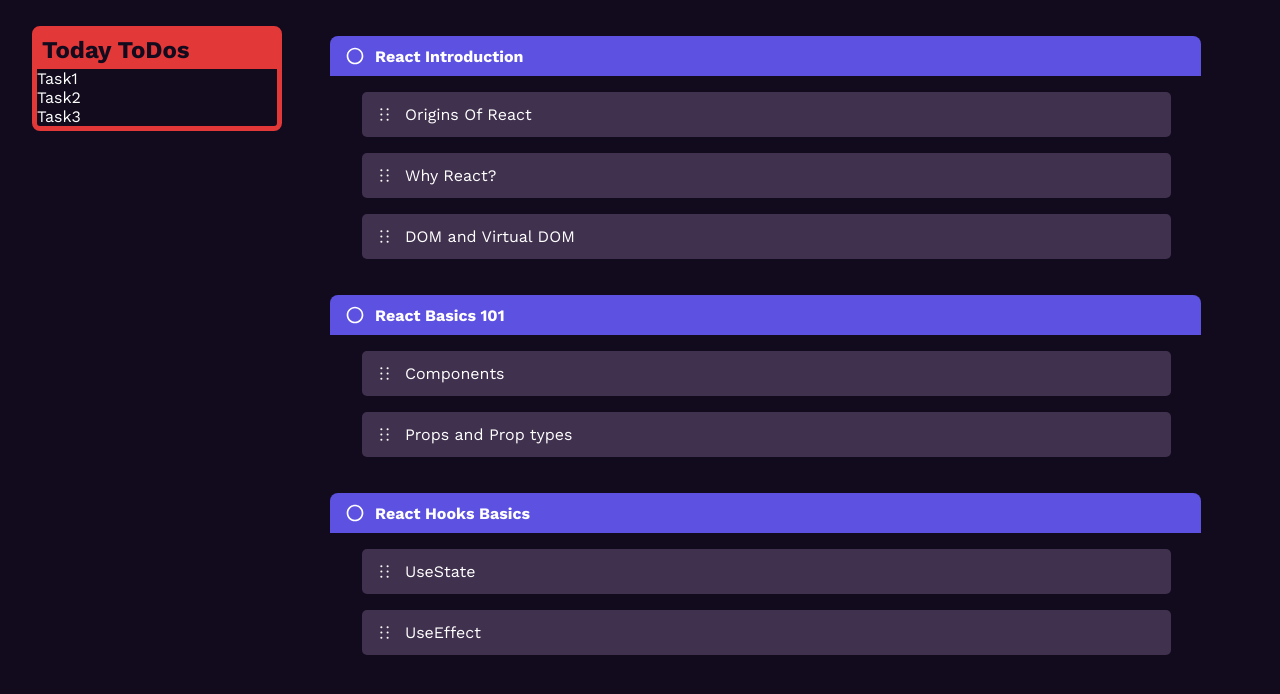
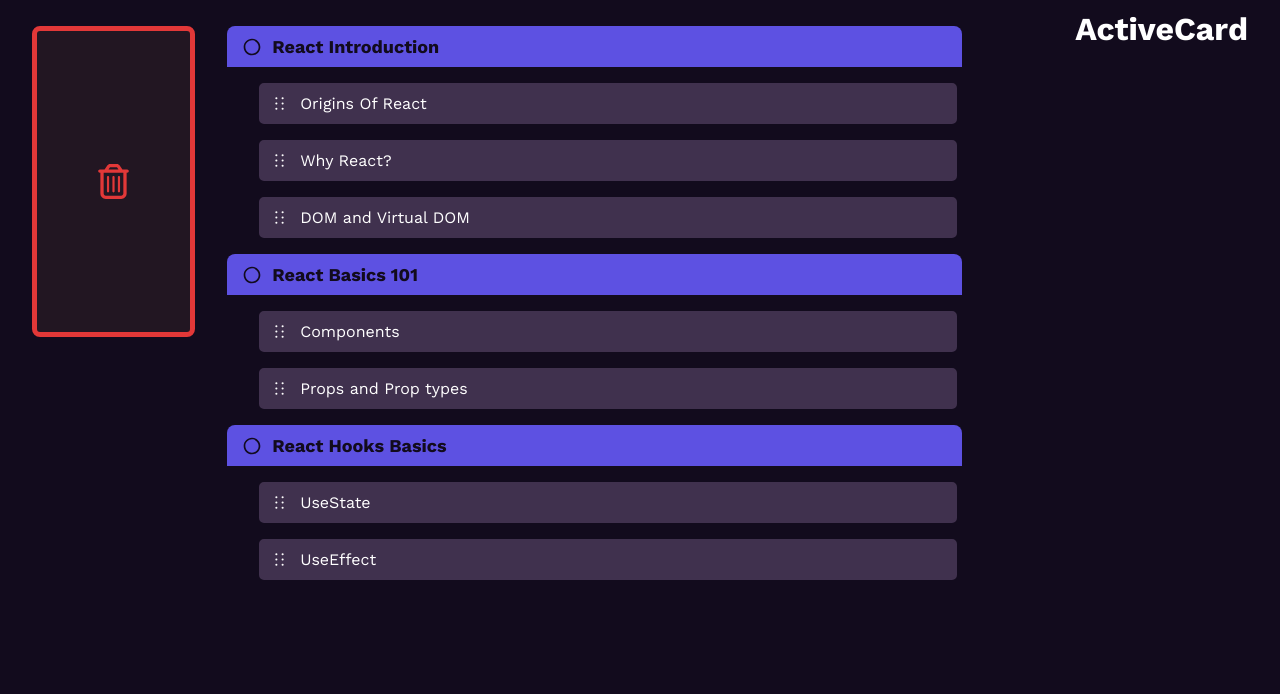
Before and after one commit to walas-01/roadmap-tasker, a React (Vite) app in the folder frontend/: page / in a window 1280 px wide. Shown: the top 694 px of the page. Built offline with nearby package versions, Linux system fonts and the light colour scheme.

Commit message:
active state added for drag event

```diff
--- /dev/null
+++ b/frontend/src/components/DeleteArea/DeleteArea.jsx
@@ -0,0 +1,37 @@
+import { useState } from "react";
+import { FaTrashCan } from "react-icons/fa6"
+import { FaRegTrashCan } from "react-icons/fa6";
+
+import './DeleteArea_style.css'
+
+function DeleteArea({activeCard}){
+  const [active,setActive] = useState(false)
+
+
+
+  //------------------ event handlers
+  const handleDragOver = (e)=>{
+    e.preventDefault()
+    setActive(true)
+  }
+
+  const handleDragLeave = (e)=>{
+    setActive(false)
+  }
+
+  const handleDrop = (e)=>{
+    console.log('[daleteArea]: i want to delete ', activeCard)
+    setActive(false)
+  }
+
+  return(
+    <div className={`deleteArea ${active?'active':'inactive'}`} onDragOver={handleDragOver} onDragLeave={handleDragLeave} onDrop={handleDrop}>
+      {active ?
+        <FaTrashCan size={35} color="221622"/> :
+        <FaRegTrashCan size={35} color="E23838" />
+      }
+    </div>
+  )
+}
+
+export default DeleteArea
--- /dev/null
+++ b/frontend/src/components/DeleteArea/DeleteArea_style.css
@@ -0,0 +1,33 @@
+
+
+.deleteArea{
+  height: 50% ;
+
+  margin: 1rem 0;
+
+  display: flex;
+  flex-direction: column;
+  align-items: center;
+  justify-content: center;
+
+  border: solid 5px #E23838;
+  border-radius: 8px;
+}
+
+
+.deleteArea-tittle{
+  padding: 5px;
+
+  font-size: x-large;
+  color: var(--backcolor-black);
+  background-color:#E23838;
+}
+
+
+.active{
+  background-color: #E23838;
+}
+
+.inactive{
+  background-color: #221622;
+}
--- a/frontend/src/components/GroupCard/GroupCard.jsx
+++ b/frontend/src/components/GroupCard/GroupCard.jsx
@@ -1,14 +1,18 @@
 import React, { useState } from 'react'
 import './GroupCard_style.css'
 
+import { MdOutlineCircle } from "react-icons/md"
+import TaskCard from '../TaskCard/TaskCard.jsx'
 
-import TaskCard from '../TaskCard/TaskCard.jsx'
-import { MdOutlineCircle } from "react-icons/md"
 
-function GroupCard({tittle, id, taskList}){
+
+
+
+
+function GroupCard({tittle, id, taskList, setActiveCard}){
+  const [active,setActive] = useState(false)
 
   const groupTasks = taskList.filter((t)=> t.groupId == id)
-
 
   /// --- Handlers
   const handleDragStart = (e,taskObject)=>{
@@ -17,13 +21,13 @@ function GroupCard({tittle, id, taskList}){
 
 
   return( // ------------------------------------- return
-    <div className="groupCard">
+    <div className={`groupCard ${active? 'activeGroup':''} `}>
 
       <h3 className="groupCard-tittle"><MdOutlineCircle size={20}/>{tittle}</h3>
 
       <ul className='groupCard-taskList'>
 
-        {groupTasks.map((t,index)=>{ return <TaskCard key={index} id={t.id} tittle={t.tittle} groupId={t.groupId}/> })}
+        {groupTasks.map((t,index)=>{ return <TaskCard key={index} id={t.id} tittle={t.tittle} groupId={t.groupId} setActiveCard={setActiveCard} /> })}
 
       </ul>
 
--- a/frontend/src/components/GroupCard/GroupCard_style.css
+++ b/frontend/src/components/GroupCard/GroupCard_style.css
@@ -1,23 +1,25 @@
 .groupCard{
     width: 90%;
-    margin: 10px 0;
+    border-top-left-radius: 8px;
+    border-top-right-radius: 8px;
 }
 
 .groupCard-tittle{
-    width: 100%;
     padding: 10px 15px;
 
     display: flex;
     align-items: center;
     gap: 10px;
 
-    font-size: medium;
+    font-size: large;
+    color:var(--backcolor-black);
     background-color: var(--color1);
     border-top-left-radius: 8px;
     border-top-right-radius: 8px;
 }
 
 .groupCard-taskList{
+  width: 95%;
     display: flex;
     flex-direction: column;
     gap: 1rem;
@@ -25,3 +27,8 @@
     margin: 1rem 0;
     margin-left: 2rem;
 }
+
+
+.activeGroup{
+  background-color: #1F1F33;
+}
--- a/frontend/src/components/TaskCard/TaskCard.jsx
+++ b/frontend/src/components/TaskCard/TaskCard.jsx
@@ -2,9 +2,19 @@ import React, { useState } from 'react'
 import { GoGrabber } from "react-icons/go"
 import './TaskCard_style.css'
 
-function TaskCard({id,tittle,groupId}){
+function TaskCard({id,tittle,groupId,setActiveCard}){
+
+  const handleDragStart = (e)=>{
+    setActiveCard(id)
+    console.log('setting to ',id)
+  }
+
+  const handleDragEnd = (e)=>{
+    setActiveCard(null)
+  }
+
   return(
-    <li className='taskCard' draggable  >
+    <li className='taskCard' draggable onDragStart={handleDragStart} onDragEnd={handleDragEnd}>
       <GoGrabber size={25}/>{tittle}
     </li>
   )
--- a/frontend/src/components/TaskCard/TaskCard_style.css
+++ b/frontend/src/components/TaskCard/TaskCard_style.css
@@ -1,10 +1,17 @@
 .taskCard{
-  padding: 10px;
+  padding: 6px;
 
   display: flex;
   align-items: center;
   gap: 0.5rem;
 
-  background-color: rgb(64, 49, 78);
+  background-color: #40314e;
+  border: solid 2px #40314e;
   border-radius: 5px;
+  cursor: grab;
 }
+
+.taskCard:active{
+  border: solid 2px var(--color1);
+  background-color: #2a2135;
+}
--- a/frontend/src/components/Todo/Todo_style.css
+++ b/frontend/src/components/Todo/Todo_style.css
@@ -6,7 +6,7 @@
 
 
 
-  border: solid 5px #E23838;
+  border: solid 5px #32AD6F;
   border-radius: 8px;
 }
 
@@ -16,10 +16,5 @@
 
   font-size: x-large;
   color: var(--backcolor-black);
-  background-color:#E23838;
+  background-color:#32AD6F;
 }
-
-
-.todoCard-body{
-
-}
--- a/frontend/src/pages/BoardPage.jsx
+++ b/frontend/src/pages/BoardPage.jsx
@@ -8,7 +8,7 @@ import './BoardPage_style.css'
 
 // --------- components import
 import Todo from '../components/Todo/Todo.jsx'
-
+import DeleteArea from '../components/DeleteArea/DeleteArea.jsx'
 
 
 // --------- mackup data
@@ -33,23 +33,26 @@ function BoardPage(){
   const [taskList,setTaskList] = useState(TASK_DATA)
   const [groupList,setGroupList] = useState(GROUP_DATA)
 
+  const [activeCard,setActiveCard] = useState(null)
+
 
   return(
     <main className='boardPage'>
 
-    <section className='sideBar'>
+      <section className='sideBar'>
 
-      <Todo/>
+        <DeleteArea activeCard={activeCard}/>
 
-    </section>
+      </section>
 
 
 
-    <section className='board'>
-      {groupList.map((group,index)=>{return <GroupCard key={index} tittle={group.tittle} id={group.id} taskList={taskList}/>})}
+      <section className='board'>
+        {groupList.map((group,index)=>{return <GroupCard key={index} tittle={group.tittle} id={group.id} taskList={taskList} setActiveCard={setActiveCard}/>})}
 
-    </section>
+      </section>
 
+      <h1>ActiveCard {activeCard}</h1>
     </main>
   )
 }
--- a/frontend/src/pages/BoardPage_style.css
+++ b/frontend/src/pages/BoardPage_style.css
@@ -1,10 +1,11 @@
 .boardPage{
-  width: 100%;
-  margin: 10px 0;
+  width: 95%;
+  margin: 10px auto;
+
 
   display: flex;
-  justify-content: space-around;
-  gap: 20;
+  justify-content: end;
+  gap: 1rem;
 }
 
 .board{
@@ -13,3 +14,7 @@
   display: flex;
   flex-direction: column;
 }
+
+.sideBar{
+  width: 20%;
+}
```
